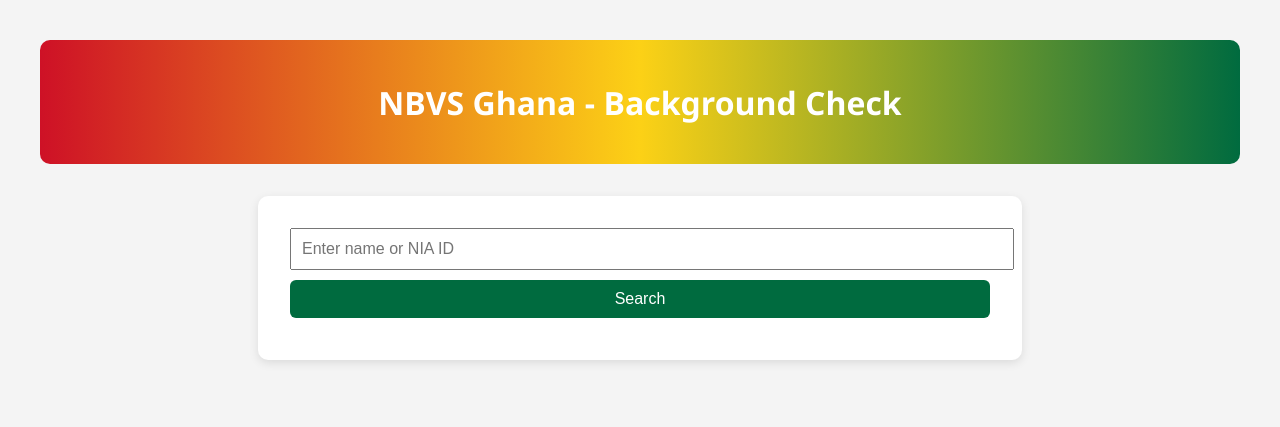
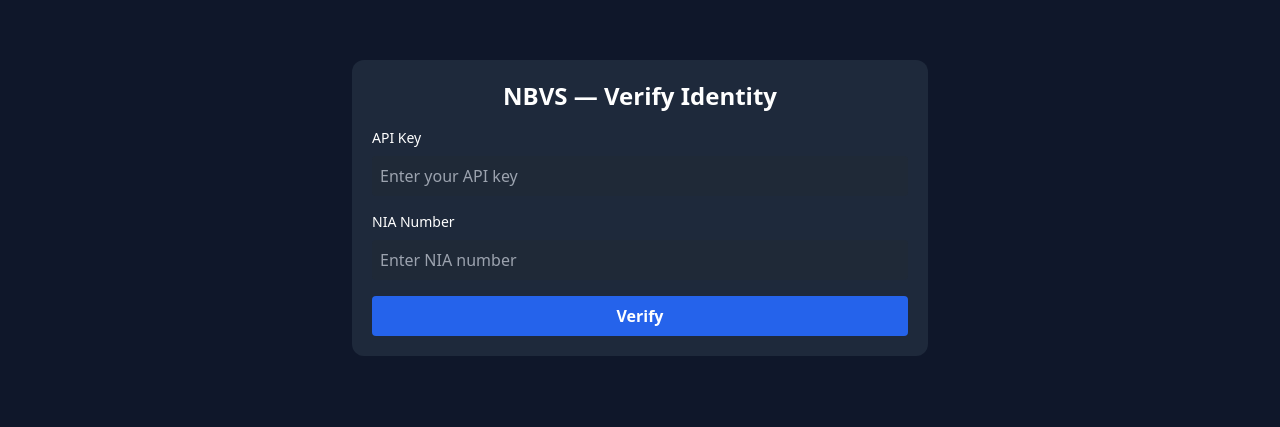
Before and after one commit to kobbysambrew-tech/nbvs-mvp, a website: page search.html in a window 1280 px wide. Drawn offline with nearby package versions, Linux system fonts and the light colour scheme.

Commit message:
Revamp search.html for identity verification
Updated the layout and styles for the identity verification page, replacing the previous design with a new structure using Tailwind CSS. Added input fields for API key and NIA number, along with a verification button and spinner for loading state.

```diff
--- a/search.html
+++ b/search.html
@@ -1,107 +1,94 @@
 <!DOCTYPE html>
 <html lang="en">
 <head>
-  <meta charset="UTF-8" />
-  <meta name="viewport" content="width=device-width, initial-scale=1.0" />
-  <title>NBVS Ghana - Background Check</title>
+<meta charset="UTF-8">
+<meta name="viewport" content="width=device-width, initial-scale=1.0">
+<title>NBVS — Verify Identity</title>
+<link rel="stylesheet" href="https://cdnjs.cloudflare.com/ajax/libs/tailwindcss/2.2.19/tailwind.min.css">
+
 <style>
-    body {
-      font-family: "Segoe UI", Arial, sans-serif;
-      background: #f4f4f4;
-      padding: 2em;
-      color: #333;
+  body { background: #0f172a; color: white; }
+  .card { background: #1e293b; border-radius: 12px; padding: 20px; }
+  .spinner {
+    display: none;
+    border: 4px solid #ddd;
+    border-top: 4px solid #3b82f6;
+    border-radius: 50%;
+    width: 36px;
+    height: 36px;
+    animation: spin 0.8s linear infinite;
+    margin: auto;
   }
-    header {
-      background: linear-gradient(to right, #ce1126, #fcd116, #006b3f);
-      color: white;
-      text-align: center;
-      padding: 1.2em;
-      border-radius: 10px;
-    }
-    main {
-      max-width: 700px;
-      margin: 2em auto;
-      background: white;
-      padding: 2em;
-      border-radius: 10px;
-      box-shadow: 0 3px 10px rgba(0,0,0,0.1);
-    }
-    input, button {
-      padding: 10px;
-      font-size: 1em;
-      width: 100%;
-      margin-bottom: 10px;
-    }
-    button {
-      background: #006b3f;
-      color: white;
-      border: none;
-      border-radius: 6px;
-      cursor: pointer;
-    }
-    button:hover {
-      background: #004f2e;
-    }
-    .record {
-      background: #f9f9f9;
-      border-left: 5px solid #006b3f;
-      padding: 10px;
-      margin-top: 15px;
-      border-radius: 6px;
-    }
+  @keyframes spin { 100% { transform: rotate(360deg); } }
 </style>
 </head>
-<body>
-  <header>
-    <h1>NBVS Ghana - Background Check</h1>
-  </header>
 
-  <main>
-    <input type="text" id="searchName" placeholder="Enter name or NIA ID" />
-    <button id="searchBtn">Search</button>
-    <div id="results"></div>
-  </main>
+<body class="p-5">
 
-  <script type="module">
-    import { initializeApp } from "https://www.gstatic.com/firebasejs/10.7.2/firebase-app.js";
-    import { getFirestore, collection, getDocs } from "https://www.gstatic.com/firebasejs/10.7.2/firebase-firestore.js";
+<div class="max-w-xl mx-auto card mt-10">
+  <h1 class="text-2xl font-bold mb-4 text-center">NBVS — Verify Identity</h1>
 
-    const firebaseConfig = {
-      apiKey: "AIzaSyCDh_qL3jiCMHROK0_Soul2Wsv3t3y4wv0",
-      authDomain: "nbvs-ghana.firebaseapp.com",
-      projectId: "nbvs-ghana",
-      storageBucket: "nbvs-ghana.firebasestorage.app",
-      messagingSenderId: "702636577113",
-      appId: "1:702636577113:web:8369b43a2aa43aeb95fc48",
-      measurementId: "G-2FHFSQRMZX"
-    };
+  <label class="block mb-2 text-sm">API Key</label>
+  <input id="apiKey" class="w-full p-2 rounded bg-gray-800 mb-4" placeholder="Enter your API key">
 
-    const app = initializeApp(firebaseConfig);
-    const db = getFirestore(app);
+  <label class="block mb-2 text-sm">NIA Number</label>
+  <input id="nia" class="w-full p-2 rounded bg-gray-800 mb-4" placeholder="Enter NIA number">
 
-    document.getElementById("searchBtn").addEventListener("click", async () => {
-      const val = document.getElementById("searchName").value.toLowerCase();
-      const res = document.getElementById("results");
-      res.innerHTML = "Searching...";
-      const docs = await getDocs(collection(db, "records"));
-      let html = "";
-      docs.forEach((d) => {
-        const r = d.data();
-        if (
-          r.name?.toLowerCase().includes(val) ||
-          r.nia?.toLowerCase().includes(val)
-        ) {
-          html += `
-            <div class="record">
-              <h3>${r.name}</h3>
-              <p><b>NIA ID:</b> ${r.nia}</p>
-              <p><b>Status:</b> ${r.status}</p>
-              <p><b>Region:</b> ${r.region}</p>
-            </div>`;
+  <button onclick="runVerify()" class="w-full bg-blue-600 hover:bg-blue-700 p-2 rounded font-bold">
+    Verify
+  </button>
+
+  <div id="spinner" class="spinner mt-4"></div>
+
+  <div id="result" class="mt-4 p-3 rounded bg-gray-900 hidden"></div>
+</div>
+
+<script>
+async function runVerify() {
+  const key = document.getElementById("apiKey").value.trim();
+  const nia = document.getElementById("nia").value.trim();
+  const resultBox = document.getElementById("result");
+  const spinner = document.getElementById("spinner");
+
+  resultBox.innerHTML = "";
+  resultBox.classList.add("hidden");
+
+  if (!key || !nia) {
+    resultBox.innerHTML = "<span class='text-red-400'>Missing key or NIA</span>";
+    resultBox.classList.remove("hidden");
+    return;
   }
-      });
-      res.innerHTML = html || "<p>❌ No records found.</p>";
-    });
+
+  spinner.style.display = "block";
+
+  try {
+    let res = await fetch(`/api/verify?key=${key}&nia=${nia}`);
+    let data = await res.json();
+
+    spinner.style.display = "none";
+
+    if (data.error) {
+      resultBox.innerHTML = `<span class='text-red-400'>${data.error}</span>`;
+      resultBox.classList.remove("hidden");
+      return;
+    }
+
+    // Success — pretty format
+    resultBox.innerHTML = `
+      <div><b>Status:</b> ${data.status}</div>
+      <div><b>Name:</b> ${data.fullName}</div>
+      <div><b>DOB:</b> ${data.dob}</div>
+      <div><b>NIA:</b> ${data.nia}</div>
+    `;
+    resultBox.classList.remove("hidden");
+
+  } catch (err) {
+    spinner.style.display = "none";
+    resultBox.innerHTML = "<span class='text-red-400'>Server error</span>";
+    resultBox.classList.remove("hidden");
+  }
+}
 </script>
+
 </body>
 </html>
```
Lines whose indentation alone changed are shown as unchanged.
